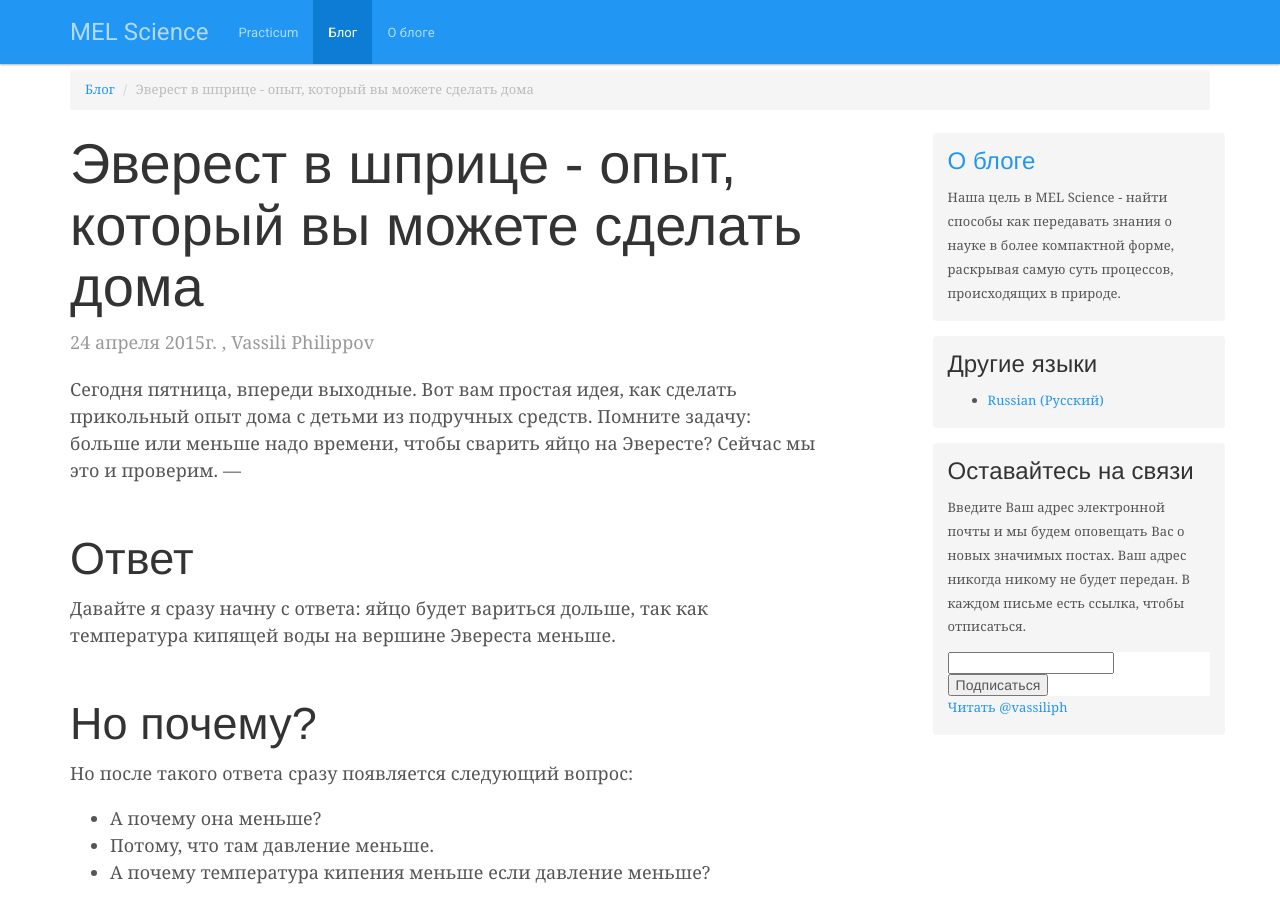
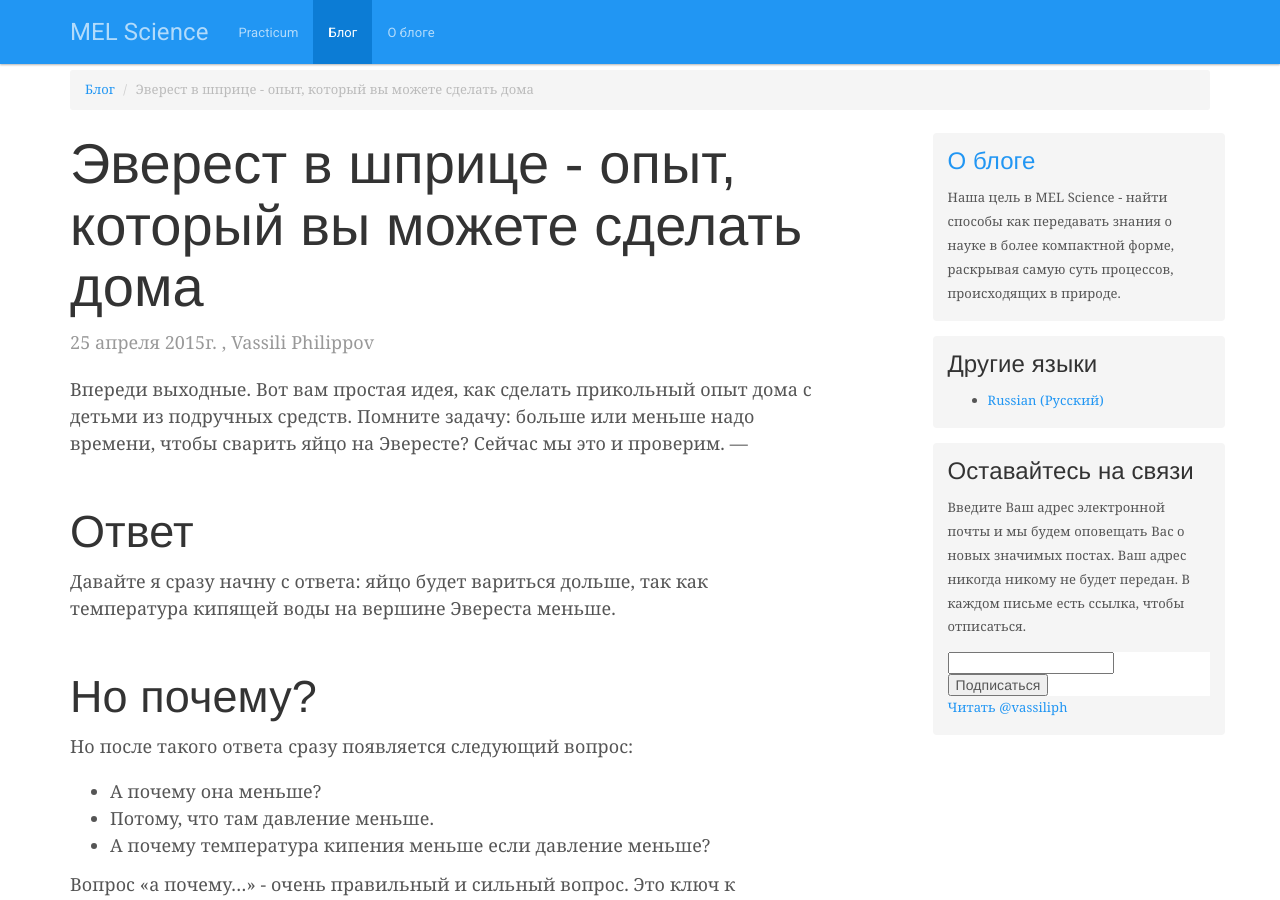
Before and after one commit to MELScience/blog.melscience.com, a Jekyll site: the page built from ru/2015-04-25-boiling-water-in-syringe-home-experiment.md, in a window 1280 px wide and 900 px high. Built offline with Jekyll 4.4.1, drawn with Linux system fonts in a browser that asks for light colours; nearby versions of some CDN libraries; comment, search, counter and statistics services are not loaded.

Commit message:
Publish date update

```diff
--- a/ru/2015-04-24-boiling-water-in-syringe.md
+++ b/ru/2015-04-25-boiling-water-in-syringe-home-experiment.md
@@ -6,10 +6,10 @@
 post-image: <img src="/images/mount-everest.jpg" width="600" height="310" alt="Everest">
 og-image: /images/mount-everest.jpg
 language: ru
-post-id: 2015-04-24-everest
+post-id: 2015-04-25-everest
 publish-status: published
 ---
-Сегодня пятница, впереди выходные. Вот вам простая идея, как сделать прикольный опыт дома с детьми из подручных средств. Помните задачу:   больше  или   меньше  надо   времени,  чтобы  сварить яйцо на Эвересте?  Сейчас мы это и проверим.
+Впереди выходные. Вот вам простая идея, как сделать прикольный опыт дома с детьми из подручных средств. Помните задачу: больше или меньше надо времени, чтобы сварить яйцо на Эвересте? Сейчас мы это и проверим.
 <!-- more -->
 ---
 
```
